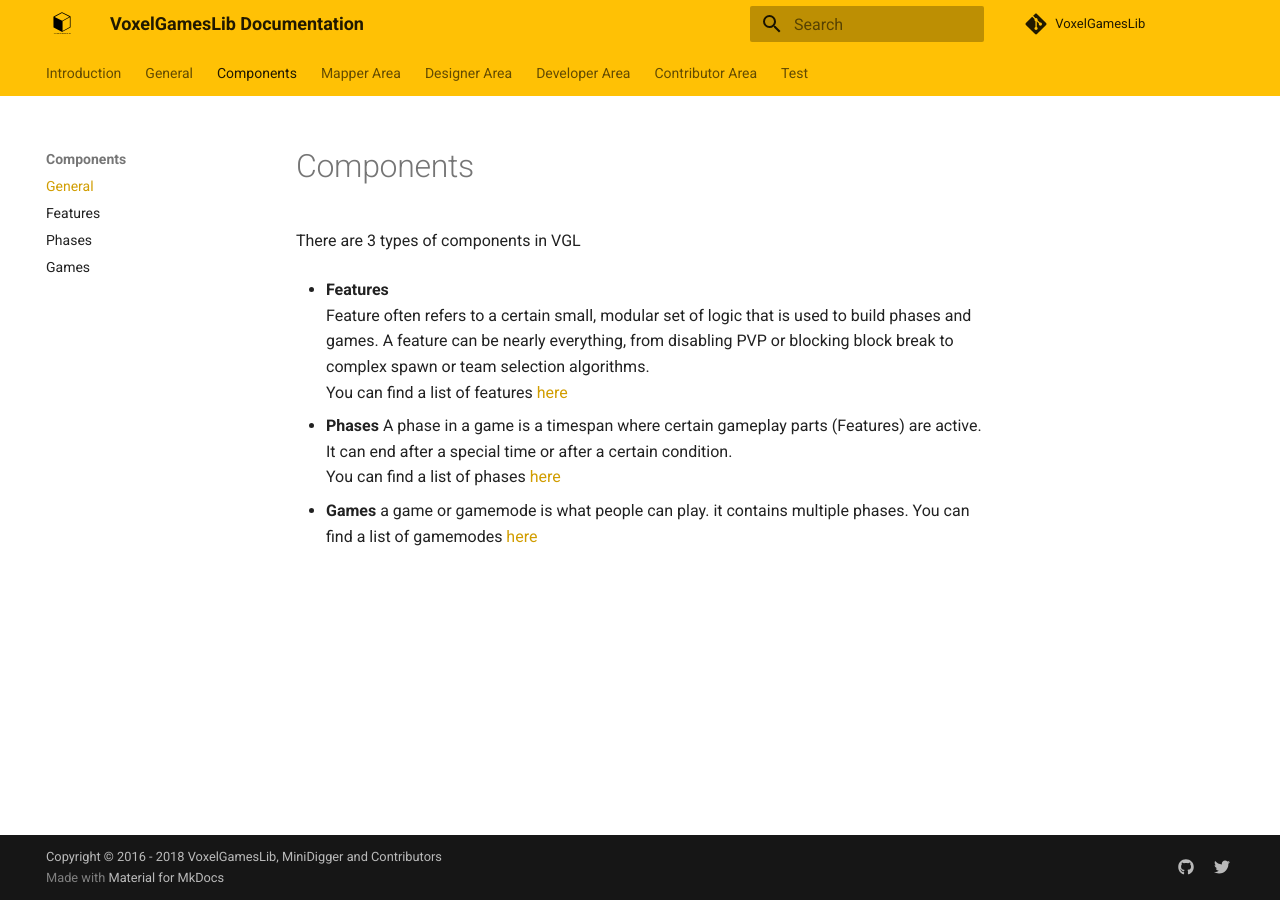
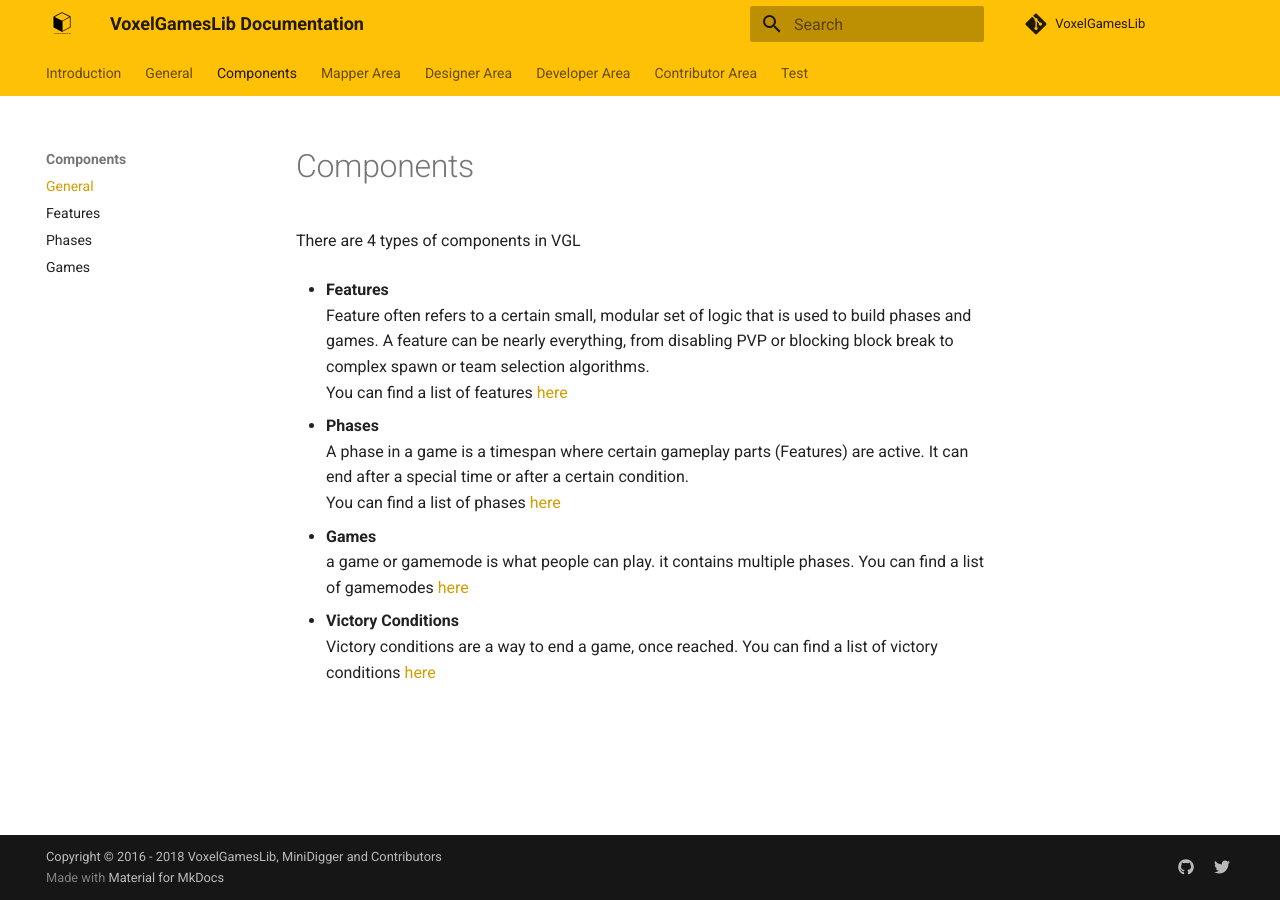
Before and after one commit to VoxelGamesLib/docs, an MkDocs documentation site: the page built from docs/components/general.md, in a window 1280 px wide. Built offline with MkDocs 1.6.1 and Material for MkDocs 9.7.7, drawn with Linux system fonts in a browser that asks for light colours; comment, search, counter and statistics services are not loaded; old or Windows-style settings are respelled for this version of MkDocs.

Commit message:
add victory conditions

```diff
--- a/docs/components/general.md
+++ b/docs/components/general.md
@@ -1,6 +1,6 @@
 # Components
 
-There are 3 types of components in VGL
+There are 4 types of components in VGL
 
 * **Features**
   Feature often refers to a certain small, modular set of logic that is
@@ -17,3 +17,7 @@
 * **Games**
   a game or gamemode is what people can play. it contains multiple phases.
   You can find a list of gamemodes [here](games.md)
+
+* **Victory Conditions**
+  Victory conditions are a way to end a game, once reached.
+  You can find a list of victory conditions [here](victoryconditions.md)
```
Also changed, not shown: docs/components/victoryconditions.md (added, +5 -0 lines).
